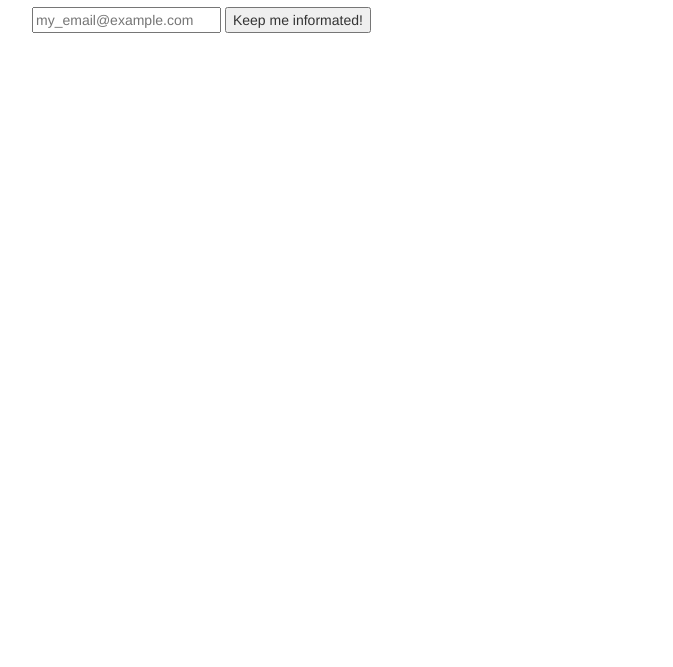
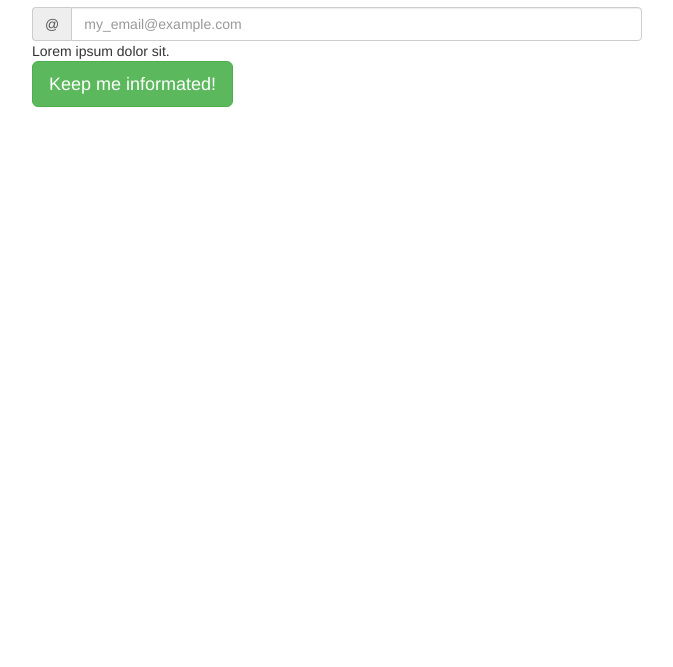
Before and after one commit to pdavila13/LandingPage, a website: page index.html in a window 1280 px wide. Shown: the part 133-800 px from the top of the page, without its empty margins (303-976 px from the left). Drawn offline with nearby package versions, Linux system fonts and the light colour scheme.

Commit message:
Apply form subscription with button

```diff
--- a/index.html
+++ b/index.html
@@ -21,10 +21,15 @@
 
             <!-- Call to action -->
             <form action="/mailing-list">
-                <input type="email" name="email" placeholder="my_email@example.com">
+                <div class="input-group">
+                    <span class="input-group-addon">@</span>
+                    <input type="email" class="form-control" name="email" placeholder="my_email@example.com">
+                </div>
 
-                <button type="submit">Keep me informated!</button>
+                Lorem ipsum dolor sit.
             </form>
+
+            <button type="button" class="btn btn-success btn-lg">Keep me informated!</button>
         </div>
     </div>
 </div>
```
